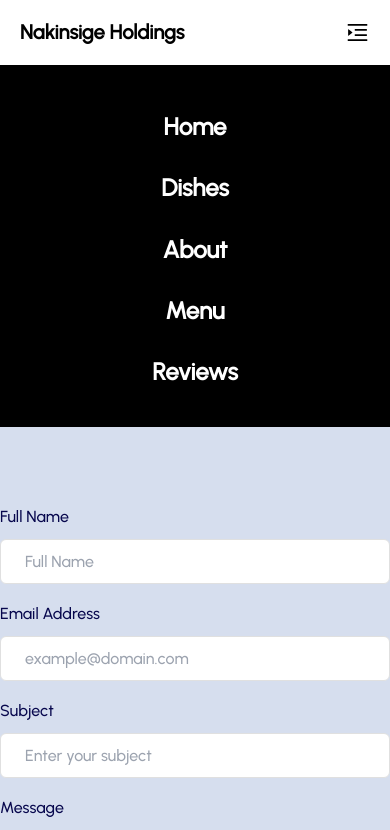
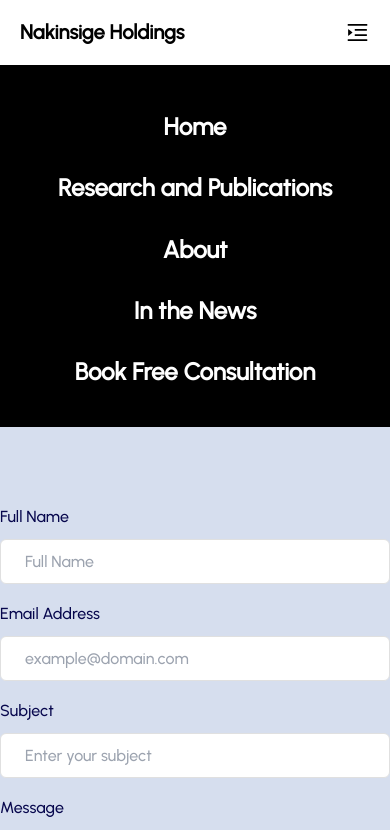
Before and after one commit to nassersaazi/nhl, a React (Vite) app: page /contact in a window 390 px wide. Shown: the top 830 px of the page. Built offline with nearby package versions, Linux system fonts and the light colour scheme; a web font is replaced by a local one.

Commit message:
complete contact page v1

```diff
--- a/src/components/Contact.jsx
+++ b/src/components/Contact.jsx
@@ -2,7 +2,7 @@
 const Contact = () => {
   return (
     <div className='text-white'>
-      <div className='py-40 bg-black text-center px-4'>
+      <div className='lg:hidden py-40 bg-black text-center px-4'>
         <h1 className='lg:text-7xl text-5xl leading-snug font-bold mb-5'>Contact Us</h1>
       </div>
 
--- a/src/components/Navbar.jsx
+++ b/src/components/Navbar.jsx
@@ -58,15 +58,14 @@ const Navbar = () => {
             </li>
             <li>
               <Link
-                to="#"
+                to="/contact"
                 className=" bg-[#28406D]  font-bold text-2xl my-auto mx-auto p-3 text-white capitalize"
               >
-                In the News
+                Book Free Consultation
               </Link>
 
             </li>
 
-            {/* <Button title="CALL +256 708 976 718" /> */}
           </ul>
 
           <div className="md:hidden flex items-center">
@@ -81,54 +80,39 @@ const Navbar = () => {
           className="lg:hidden flex flex-col absolute bg-black text-white left-0 top-20 font-semibold text-2xl text-center pt-8 pb-4 gap-8 w-full h-fit transition-transform duration-300`}
         ">
           <Link
-            to="home"
-            spy={true}
-            smooth={true}
-            duration={500}
+            to="/home"
             className="hover:text-brightColor transition-all cursor-pointer"
             onClick={closeMenu}
           >
             Home
           </Link>
           <Link
-            to="dishes"
-            spy={true}
-            smooth={true}
-            duration={500}
+            to="/research"
             className="hover:text-brightColor transition-all cursor-pointer"
             onClick={closeMenu}
           >
-            Dishes
+            Research and Publications
           </Link>
           <Link
-            to="about"
-            spy={true}
-            smooth={true}
-            duration={500}
+            to="/about"
             className="hover:text-brightColor transition-all cursor-pointer"
             onClick={closeMenu}
           >
             About
           </Link>
           <Link
-            to="menu"
-            spy={true}
-            smooth={true}
-            duration={500}
+            to="/news"
             className="hover:text-brightColor transition-all cursor-pointer"
             onClick={closeMenu}
           >
-            Menu
+            In the News
           </Link>
           <Link
-            to="review"
-            spy={true}
-            smooth={true}
-            duration={500}
+            to="/contact"
             className=" hover:text-brightColor transition-all cursor-pointer"
             onClick={closeMenu}
           >
-            Reviews
+            Book Free Consultation
           </Link>
         </div>
       </div>
```
